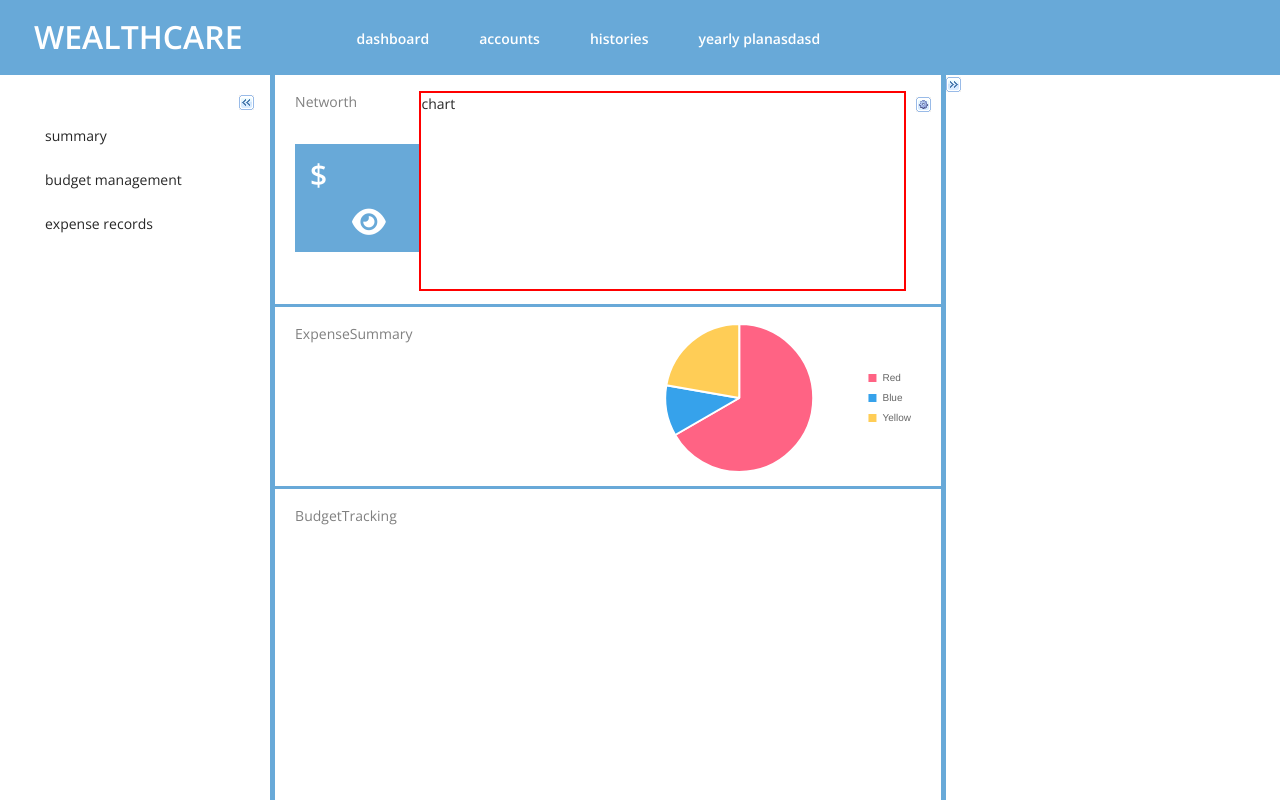
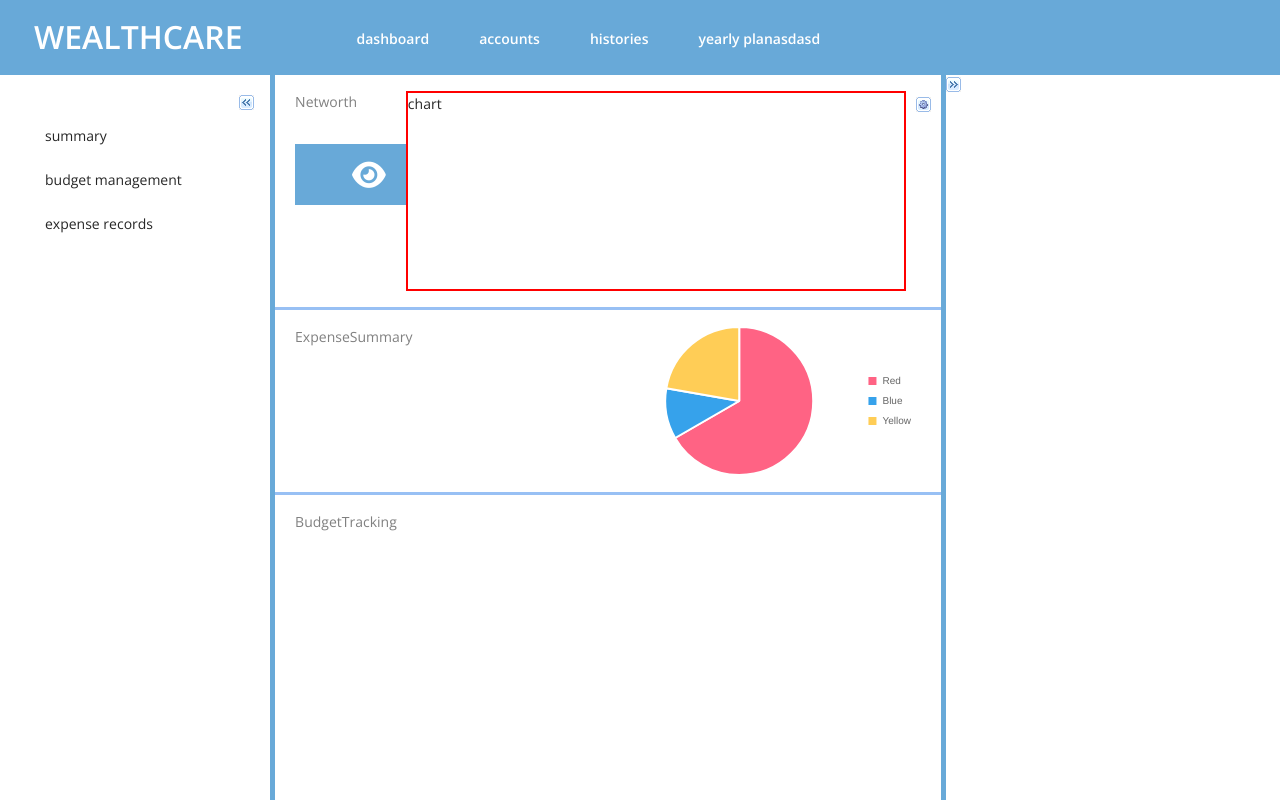
Before and after one commit to khoaphan97/wealthcare-web, a React (Create React App) app: page /dashboard/summary in a window 1280 px wide. Built offline with nearby package versions, Linux system fonts and the light colour scheme; no server answers.

Commit message:
Refactor dashboard-summary (#5)

```diff
--- a/src/assets/mixin/middleLineBreak.scss
+++ /dev/null
@@ -1,10 +0,0 @@
-@mixin middle-line-break {
-  &::after {
-      position: absolute;
-      content: "";
-      border-bottom: 3px solid#68A9D8;
-      bottom: 0px;
-      right: 0;
-      left: 0;
-  }
-}
--- a/src/assets/mixin/mixins.scss
+++ /dev/null
@@ -1 +0,0 @@
-@import './middleLineBreak.scss';
--- a/src/containers/Dashboard/Summary/Networth.js
+++ b/src/containers/Dashboard/Summary/Networth.js
@@ -2,6 +2,7 @@ import React, { useEffect, useState } from 'react'
 import withContext from '../../../components/ContextTab'
 import ToolSprites from '../../../components/ToolSprites'
 import apiController from '../../../api'
+import { convertToDollarFormat } from '../../../utils/helper'
 
 const Networth = ({ openContext }) => {
   const [datas, setData] = useState({ netWorth: "" });
@@ -16,7 +17,7 @@ const Networth = ({ openContext }) => {
   useEffect(() => {
     const getDashboardData = async () => {
       const data = await apiController.getDashboardData();
-      setData({ netWorth: data.netWorth !== undefined ? data.netWorth.toLocaleString().replace(/\./g,',') : "$0"});
+      setData({ netWorth: convertToDollarFormat(data.netWorth)});
     }
     getDashboardData();
   }, [])
@@ -26,7 +27,7 @@ const Networth = ({ openContext }) => {
       <div className="nw-infor">
         <div className='txt-middle-title' onClick={handleOpenContext}>Networth</div>
         <div className="nw-income">
-          ${datas.netWorth}
+          {datas.netWorth}
           <span><i className="fa fa-eye"></i></span>
         </div>
       </div>
--- a/src/containers/Dashboard/Summary/style.scss
+++ b/src/containers/Dashboard/Summary/style.scss
@@ -1,10 +1,8 @@
-@import '../../../assets/mixin/mixins';
-
 .nw {
   position: relative;
   display: flex;
   justify-content: space-between;
-  @include middle-line-break();
+  border-bottom: 3px solid #98C0F4;
 
   .nw-infor {
     .nw-income {
@@ -38,14 +36,5 @@
   position: relative;
   display: flex;
   justify-content: space-between;
-  @include middle-line-break();
-
-  &::after {
-    position: absolute;
-    content: "";
-    border-bottom: 3px solid#68A9D8;
-    bottom: 0px;
-    right: 0;
-    left: 0;
-  }
+  border-bottom: 3px solid #98C0F4;
 }
--- /dev/null
+++ b/src/utils/helper.js
@@ -0,0 +1,3 @@
+export const convertToDollarFormat = (value) => {
+  return "$" + value.toLocaleString().replace(/\./g,',');
+}
```
